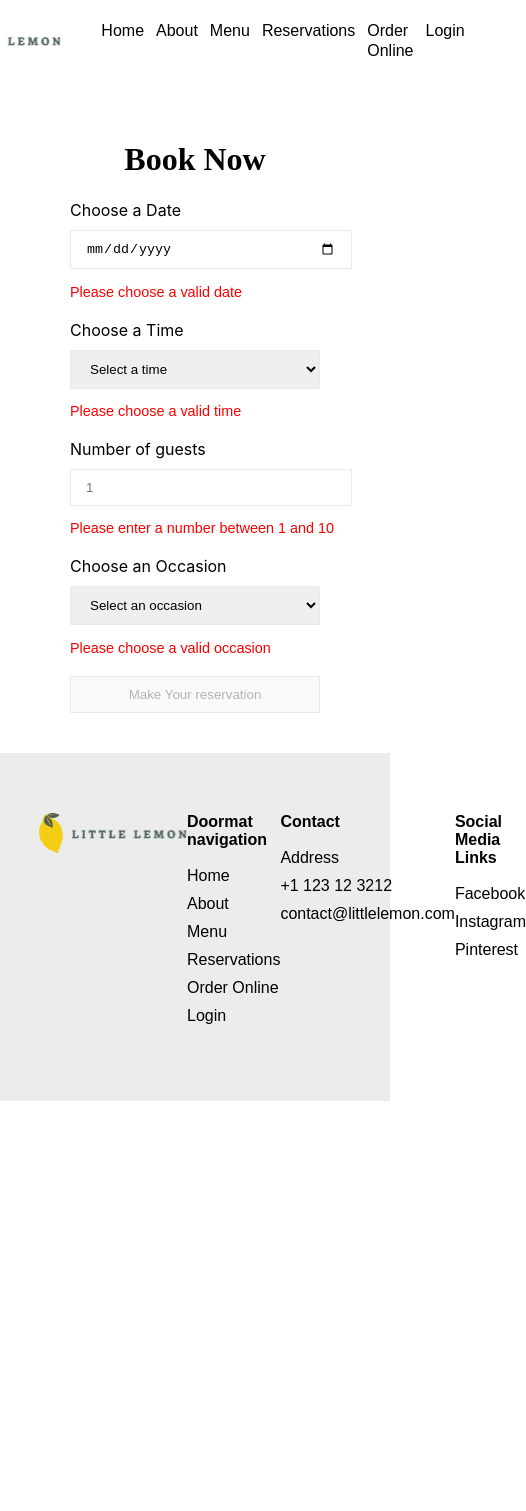
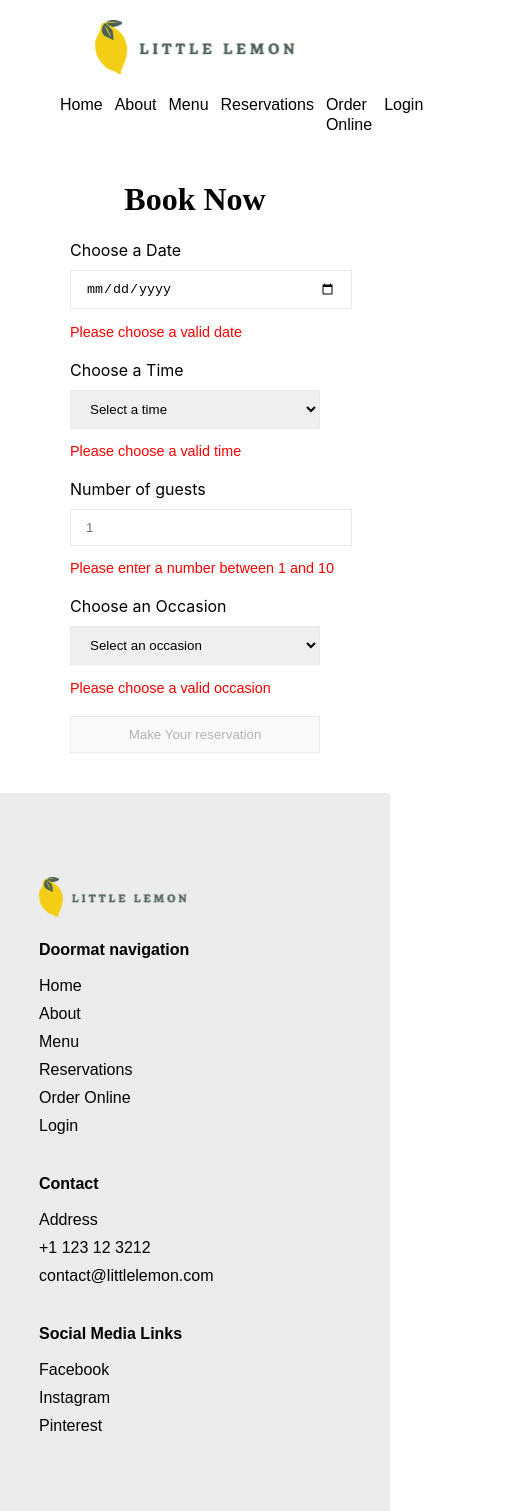
Before and after one commit to VazquezAlex/little-lemon-app, a React (Create React App) app: page /booking in a window 390 px wide. Shown: the whole page, 526 px wide, since content can reach past the window. Before the commit the page ends 1101 px from the top, so only its background shows below. Built offline with nearby package versions, Linux system fonts and the light colour scheme.

Commit message:
feature: updated responsiveness

```diff
--- a/src/components/Footer/Footer.css
+++ b/src/components/Footer/Footer.css
@@ -35,3 +35,16 @@ footer {
 .footer-link:hover {
     filter: opacity(0.7);
 }
+
+@media (max-width: 700px) {
+    footer {
+        display: block;
+        justify-content: space-evenly;
+        padding: 60px 10%;
+    }
+
+    .col {
+        margin-top: 24px;
+    }
+
+}
--- a/src/components/Main/Specials.css
+++ b/src/components/Main/Specials.css
@@ -21,3 +21,20 @@
         margin: 0 10px;
     }
 }
+
+@media (max-width: 768px) {
+
+    .specials-title {
+        display: block;
+        margin-bottom: 35px;
+    }
+
+    .specials-list {
+        display: block;
+
+        & > * {
+            margin-bottom: 12px;
+        }
+    }
+
+}
--- a/src/components/Main/Story.css
+++ b/src/components/Main/Story.css
@@ -37,3 +37,15 @@
 .story-img-2 {
     transform: translateX(-20%);
 }
+
+@media (max-width: 768px) {
+
+    .story {
+        display: block;
+
+        & > * {
+            margin-bottom: 12px;
+        }
+    }
+
+}
--- a/src/components/Main/Testimonials.css
+++ b/src/components/Main/Testimonials.css
@@ -17,3 +17,15 @@
         margin: 0 12px;
     }
 }
+
+@media (max-width: 768px) {
+
+    .testimonials-list {
+        display: block;
+
+        & > * {
+            margin-bottom: 12px;
+        }
+    }
+
+}
--- a/src/components/Nav/Nav.css
+++ b/src/components/Nav/Nav.css
@@ -1,5 +1,5 @@
 
-.container {
+.nav-container {
     align-items: center;
     display: flex;
     height: 80px;
@@ -21,3 +21,22 @@
     font-weight: 500;
     text-decoration: none;
 }
+
+@media (max-width: 700px) {
+
+    .nav-container {
+        display: block;
+        padding: 20px;
+    }
+
+    .nav-container .nav-logo-container {
+        margin: auto;
+        width: 100%;
+        text-align: center;
+    }
+
+    .nav-container .nav-logo-container img {
+        width: 200px
+    }
+
+}
--- a/src/components/Nav/Nav.js
+++ b/src/components/Nav/Nav.js
@@ -1,3 +1,4 @@
+import { Link } from 'react-router-dom';
 import './Nav.css';
 
 /**
@@ -8,12 +9,14 @@ import './Nav.css';
 const Nav = () => {
 
     return (
-        <div className = 'container'>
-            <img src = '/logo.svg' alt = 'Little Lemon Logo' />
+        <div className = 'nav-container'>
+            <div className = 'nav-logo-container'>
+                <img src = '/logo.svg' alt = 'Little Lemon Logo' />
+            </div>
             <nav>
                 <ul className = 'links'>
                     <li>
-                        <a href='#' className = 'link'>Home</a>
+                        <Link to = '/' className = 'link'>Home</Link>
                     </li>
                     <li>
                         <a href='#' className = 'link'>About</a>
```
